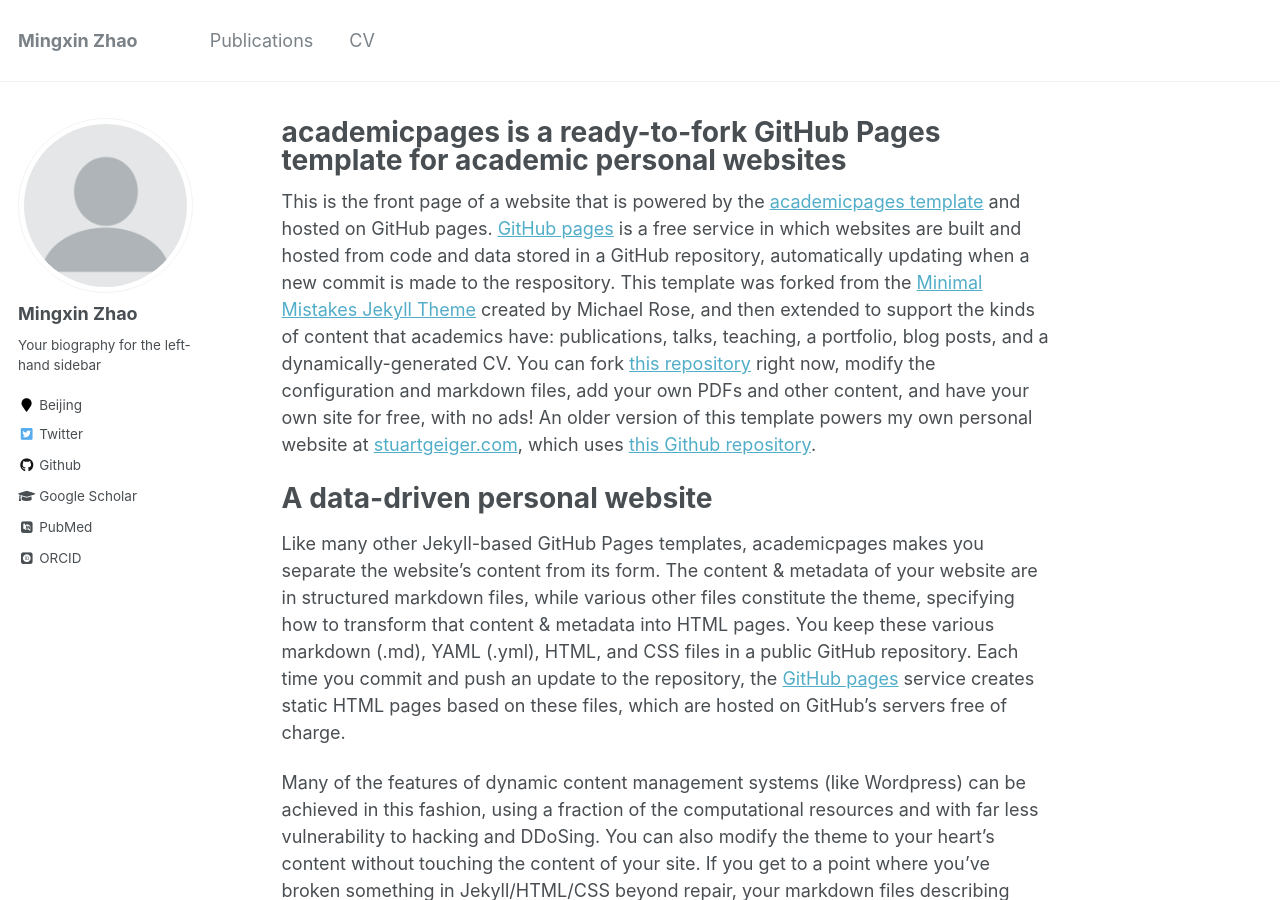
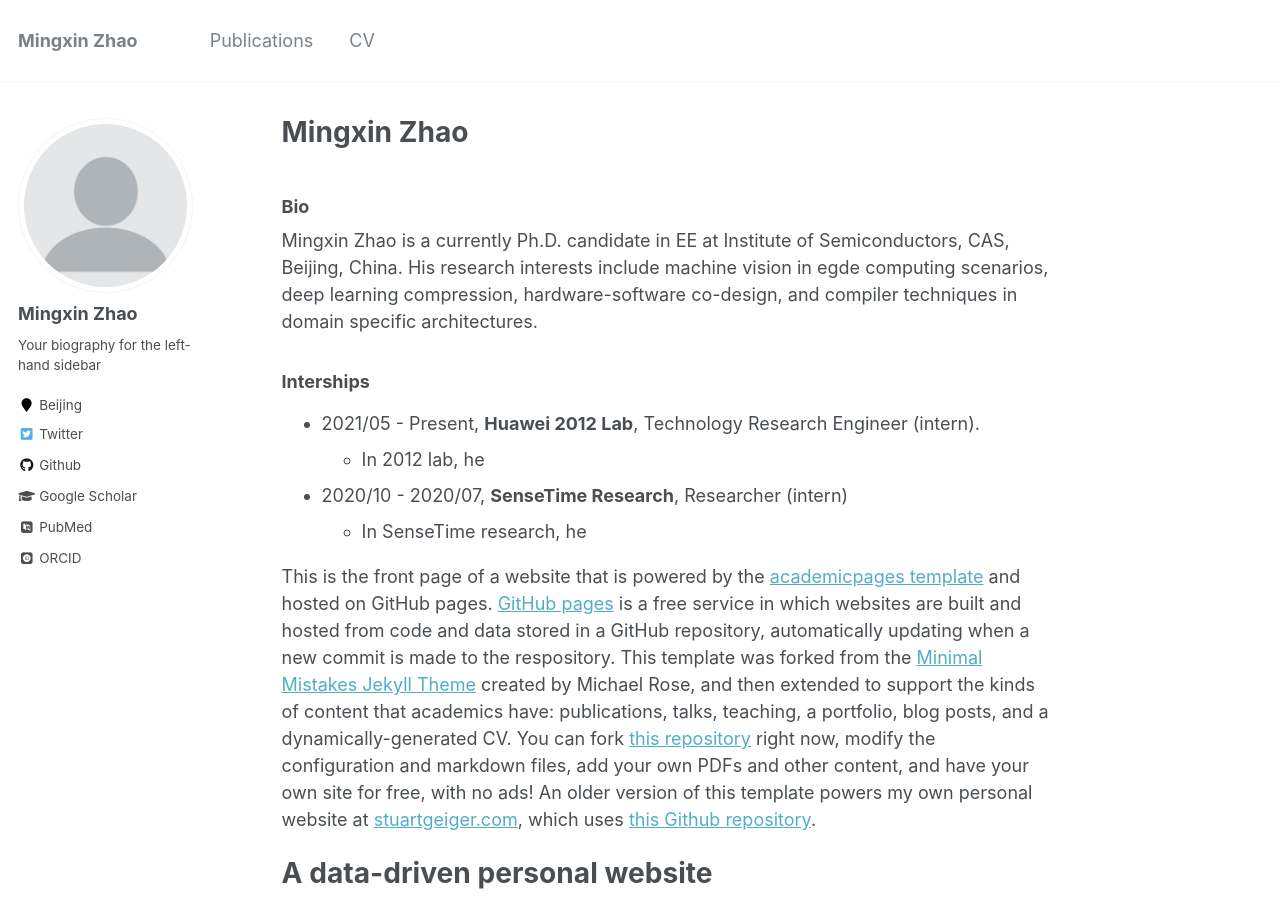
Before and after one commit to JackGittes/JackGittes.github.io, a Jekyll site: the page built from _pages/about.md, in a window 1280 px wide and 900 px high. Built offline with Jekyll 4.4.1, drawn with Linux system fonts in a browser that asks for light colours; some web fonts are replaced.

Commit message:
Update: resume

```diff
--- a/_pages/about.md
+++ b/_pages/about.md
@@ -1,12 +1,24 @@
 ---
 permalink: /
-title: "academicpages is a ready-to-fork GitHub Pages template for academic personal websites"
+title: "Mingxin Zhao"
 excerpt: "About me"
 author_profile: true
 redirect_from:
   - /about/
   - /about.html
 ---
+
+### Bio
+
+Mingxin Zhao is a currently Ph.D. candidate in EE at Institute of Semiconductors, CAS, Beijing, China. His research interests include machine vision in egde computing scenarios, deep learning compression, hardware-software co-design, and compiler techniques in domain specific architectures.
+
+### Interships
+
+- 2021/05 - Present, **Huawei 2012 Lab**, Technology Research Engineer (intern).
+  - In 2012 lab, he
+- 2020/10 - 2020/07, **SenseTime Research**, Researcher (intern)
+  - In SenseTime research, he
+
 
 This is the front page of a website that is powered by the [academicpages template](https://github.com/academicpages/academicpages.github.io) and hosted on GitHub pages. [GitHub pages](https://pages.github.com) is a free service in which websites are built and hosted from code and data stored in a GitHub repository, automatically updating when a new commit is made to the respository. This template was forked from the [Minimal Mistakes Jekyll Theme](https://mmistakes.github.io/minimal-mistakes/) created by Michael Rose, and then extended to support the kinds of content that academics have: publications, talks, teaching, a portfolio, blog posts, and a dynamically-generated CV. You can fork [this repository](https://github.com/academicpages/academicpages.github.io) right now, modify the configuration and markdown files, add your own PDFs and other content, and have your own site for free, with no ads! An older version of this template powers my own personal website at [stuartgeiger.com](http://stuartgeiger.com), which uses [this Github repository](https://github.com/staeiou/staeiou.github.io).
 
```
